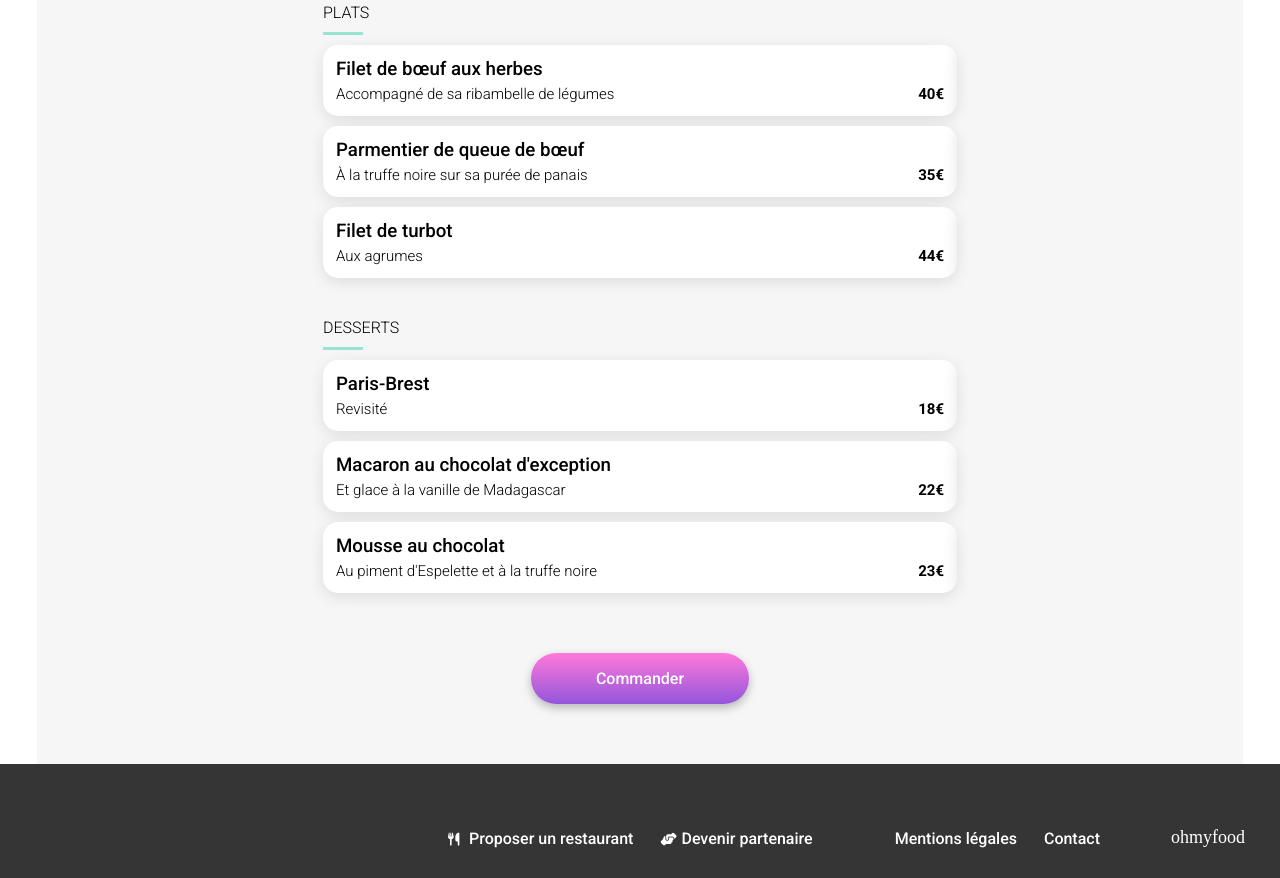
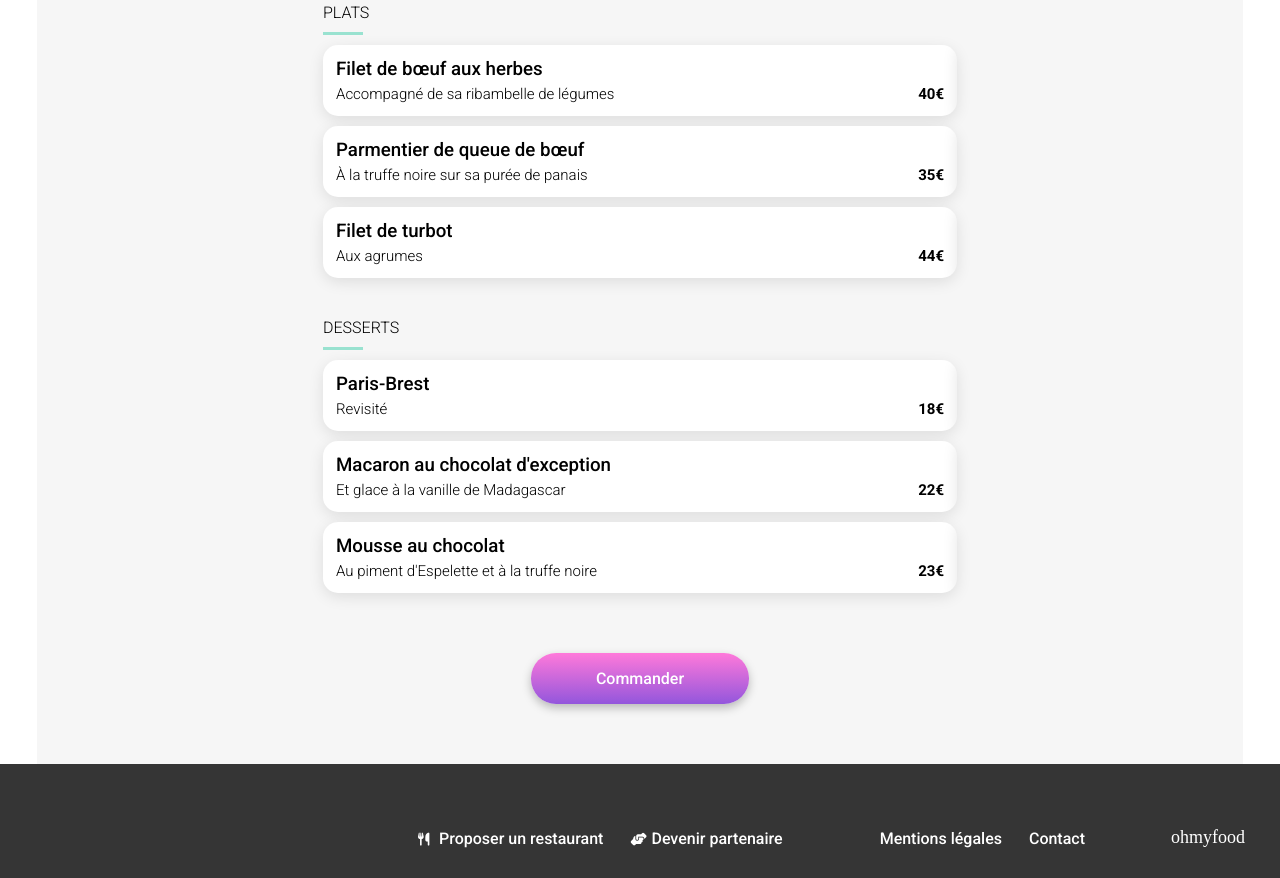
Before and after one commit to Cr0ustillant/OCR-OhMyFood, a plain HTML site: page restaurants/menuA.html in a window 1280 px wide. Shown: the part 747-1625 px from the top of the page. Drawn offline with Linux system fonts and the light colour scheme; a web font is replaced by a local one.

Commit message:
Corrections

```diff
--- a/SASS/_header-footer.scss
+++ b/SASS/_header-footer.scss
@@ -96,20 +96,22 @@ footer {
       font-size: 18px;
     }
 
-    a {
-      li {
-        margin: 0px 55px 0px 0px;
-        font-weight: 400;
-      }
-    }
+
 
     ul {
       display: flex;
       gap: 27px;
 
       li:nth-child(2) {
-        margin: 0px 55px 0px 0px;
+        margin: 0px 70px 0px 0px;
         font-weight: 400;
+      }
+
+      li {
+        a {
+          margin: 0px 70px 0px 0px;
+          font-weight: 400;
+        }
       }
 
       li {
--- a/restaurants/menuA.html
+++ b/restaurants/menuA.html
@@ -158,9 +158,7 @@
                     <i class="fa-solid fa-handshake-angle"></i>Devenir partenaire
                 </li>
                 <li>Mentions légales</li>
-                <a href="mailto:yopmail.com">
-                    <li>Contact</li>
-                </a>
+                <li><a href="mailto:yopmail.com">Contact</a></li>
             </ul>
         </footer>
     </div>
```
Also changed, not shown: index.html (+1 -3 lines), restaurants/menuB.html (+1 -3 lines), restaurants/menuC.html (+1 -3 lines), restaurants/menuD.html (+1 -3 lines), SASS/_header-footer.css, SASS/_header-footer.min.css, SASS/index.css, SASS/index.min.css, SASS/menu.css, SASS/menu.min.css.
